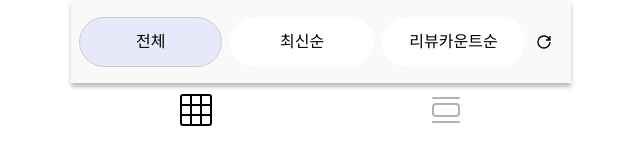
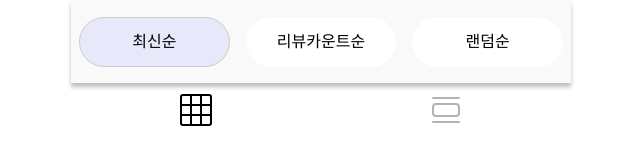
Before and after one commit to yong313/wanted-codestates-project-10-9, a React (Create React App) app: page / in a window 1280 px wide. Shown: the top 143 px of the page, without its empty margins (319-959 px from the left). Built offline with nearby package versions, Linux system fonts and the light colour scheme; the HTML template or start-up script is replaced by a standard one.

Commit message:
[Feat] #7 랜덤 정렬
1. 전체 정렬 삭제
2. 랜덤 정렬 추가

-

```diff
--- a/src/components/main/Sort.jsx
+++ b/src/components/main/Sort.jsx
@@ -1,72 +1,46 @@
 import React, { useState } from 'react';
 import styled, { css } from 'styled-components';
 import px2Rem from '../utils/pxToRem';
-import { GrPowerReset } from 'react-icons/gr';
 import { useDispatch, useSelector } from 'react-redux';
-import { selectAll, selectRecent, selectCnt } from '../../modules/sort';
+import { selectRecent, selectCnt, selectRandom } from '../../modules/sort';
 import { toast } from 'react-toastify';
 import { sortReview } from '../../modules/reviews';
 
 export default function Sort() {
-  const datas = useSelector((state) => state.reviews);
   const dispatch = useDispatch();
-
-  const textArr = ['전체', '최신순', '리뷰카운트순'];
+  const textArr = ['최신순', '리뷰카운트순', '랜덤순'];
   const selectSort = useSelector((state) => state.sort);
-  // const criterias = {
-  //   table: [
-  //     {
-  //       0: {
-  //         text: ,
-  //         // sort: () => setLists((prev) => [...prev.sort((a, b) => b.id - a.id)]),
-  //       },
-  //       1: {
-  //         text:,
-  //         // sort: () => setLists((prev) => [...prev.sort((a, b) => b.date - a.date)]),
-  //       },
-  //       2: {
-  //         text: ,
-  //         // sort: () => setLists((prev) => [...prev.sort((a, b) => b.reviewCount - a.reviewCount)]),
-  //       },
-  //     },
-  //   ],
-  //   get data() {
-  //     const arr = [];
-  //     for (let idx = 0; idx < 3; idx++) arr.push(this.table[0][idx]);
-  //     return arr;
-  //   },
-  //   setOnClick(idx) {
-  //     this.table[0][idx]?.sort();
-  //   },
-  // };
   const setOnclickHandler = (e) => {
     switch (e.target.innerText) {
-      case '전체':
+      case '최신순':
         dispatch(sortReview(0));
-        return dispatch(selectAll());
-      case '최신순':
-        dispatch(sortReview(1));
         return dispatch(selectRecent());
       case '리뷰카운트순':
+        dispatch(sortReview(1));
+        return dispatch(selectCnt());
+      case '랜덤순':
         dispatch(sortReview(2));
-        return dispatch(selectCnt());
+        return dispatch(selectRandom());
       default:
         toast.error('잘못된 클릭입니다.');
     }
   };
 
-  // () => criterias.setOnClick(idx)
   return (
     <div>
       <SortBar px2Rem={px2Rem}>
         {textArr.map((text, idx) => (
           <div key={idx} style={{ width: '80%' }}>
-            <TextWrapper selectSort={selectSort} idx={idx} px2Rem={px2Rem} onClick={setOnclickHandler}>
+            <TextWrapper
+              selectSort={selectSort}
+              idx={idx}
+              px2Rem={px2Rem}
+              onClick={setOnclickHandler}
+            >
               {text}
             </TextWrapper>
           </div>
         ))}
-        <GrPowerReset style={{ width: '20%', marginRight: '0.5rem', cursor: 'pointer' }} />
       </SortBar>
     </div>
   );
@@ -89,7 +63,7 @@ const TextWrapper = styled.p`
     justify-content: center;
     height: ${px2Rem(50)};
     border-radius: 3rem;
-    margin-left: 0.5rem;
+    margin: 0 0.5rem;
     padding: 1rem;
   `}
   ${({ idx, selectSort }) => {
--- a/src/modules/reviews.js
+++ b/src/modules/reviews.js
@@ -29,7 +29,11 @@ const MockApi = class {
     for (let i = 200; i < cnt; i++) {
       this.#dataArr.push({
         id: this.#id++,
-        date: new Date(2022, parseInt(Math.random() * (12 - 1)) + 1, parseInt(Math.random() * (31 - 1)) + 1),
+        date: new Date(
+          2022,
+          parseInt(Math.random() * (12 - 1)) + 1,
+          parseInt(Math.random() * (31 - 1)) + 1,
+        ),
         imgUrl: `https://picsum.photos/id/${this.#id}/200/300`,
         rating: parseInt(Math.random() * 5) + 1, // number
         title: '좋아요',
@@ -86,15 +90,17 @@ export default function submit(state = initialState, action) {
     case SORT_REVIEW:
       switch (action.bySort) {
         case 0:
-          return [...state.sort((a, b) => a.id - b.id)];
+          return [...state.sort((a, b) => b.date - a.date)];
         case 1:
-          return [...state.sort((a, b) => b.date.getTime() - a.date.getTime())];
+          return [...state.sort((a, b) => b.reviewCount - a.reviewCount)];
         case 2:
-          return [...state.sort((a, b) => b.reviewCount - a.reviewCount)];
+          const target = ['id', 'rating', 'date', 'reviewCount'][
+            parseInt(Math.random() * 3)
+          ];
+          return [...state.sort((a, b) => b[target] - a[target])];
         default:
           return;
       }
-
     default:
       return state;
   }
--- a/src/modules/sort.js
+++ b/src/modules/sort.js
@@ -1,10 +1,6 @@
-const SELECT_ALL = 'sort/SELECT_ALL';
 const SELECT_RECENT = 'sort/SELECT_RECENT';
 const SELECT_CNT = 'sort/SELECT_CNT';
-
-export const selectAll = () => ({
-  type: SELECT_ALL,
-});
+const SELECT_RANDOM = 'sort/SELECT_RANDOM';
 
 export const selectRecent = () => ({
   type: SELECT_RECENT,
@@ -13,16 +9,19 @@ export const selectRecent = () => ({
 export const selectCnt = () => ({
   type: SELECT_CNT,
 });
+export const selectRandom = () => ({
+  type: SELECT_RANDOM,
+});
 
 const initialState = 0;
 
 export default function sort(state = initialState, action) {
   switch (action.type) {
-    case SELECT_ALL:
+    case SELECT_RECENT:
       return 0;
-    case SELECT_RECENT:
+    case SELECT_CNT:
       return 1;
-    case SELECT_CNT:
+    case SELECT_RANDOM:
       return 2;
     default:
       return state;
```
